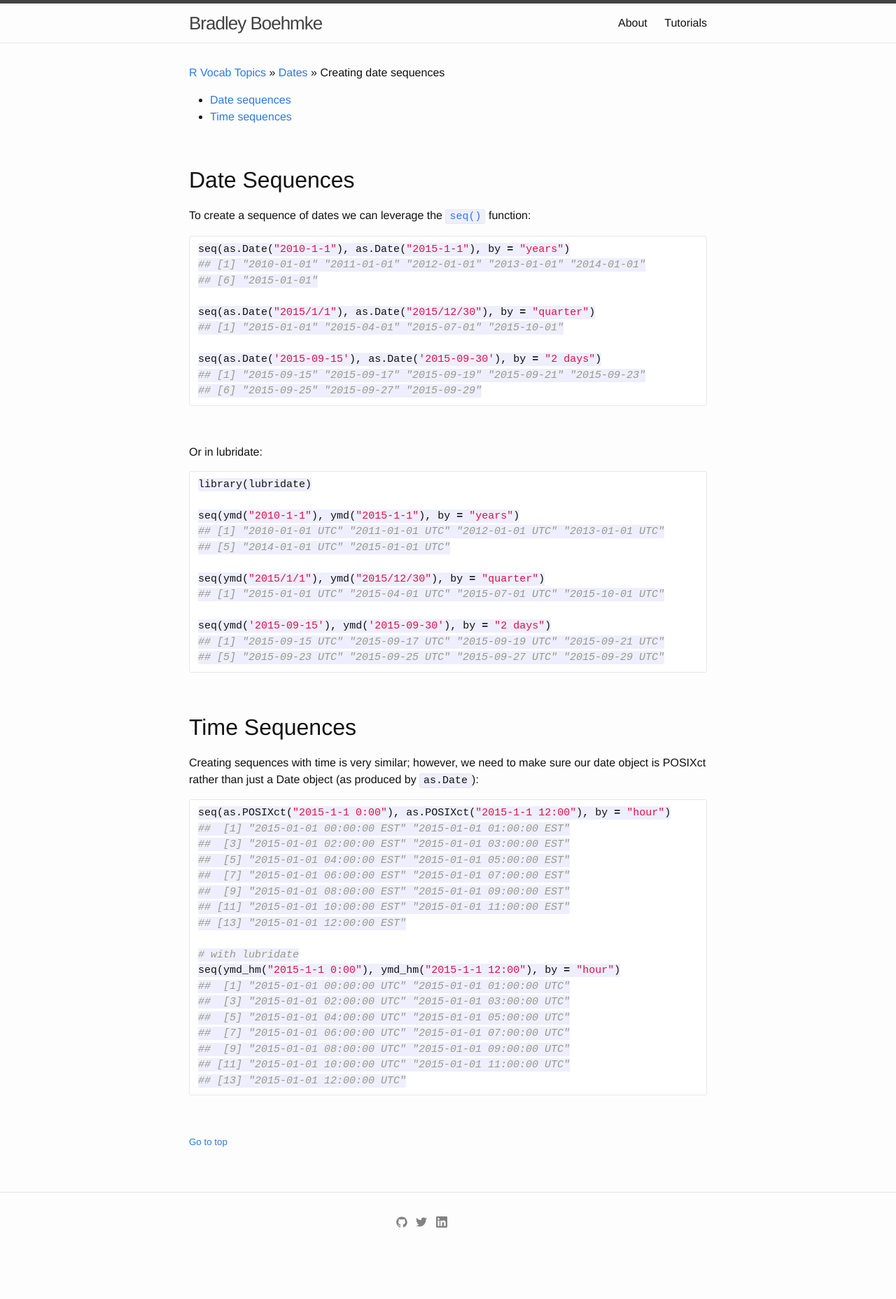
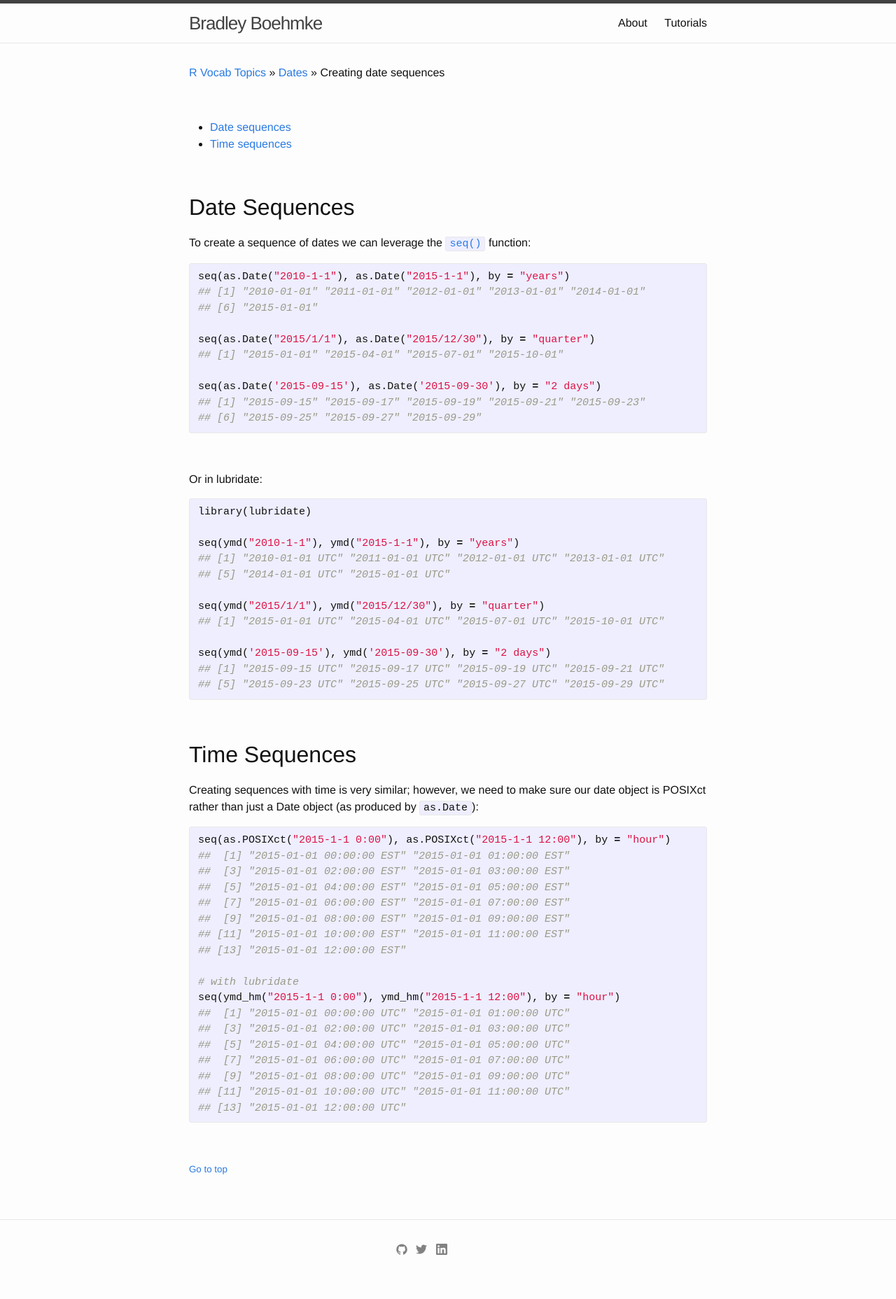
Before and after one commit to bradleyboehmke/bradleyboehmke, a Jekyll site: the page built from tutorials/date_sequences.md, in a window 1280 px wide. Shown: the whole page at 70% size. Built offline with Jekyll 4.4.1, drawn with Linux system fonts in a browser that asks for light colours; before the commit the page ends 1817 px from its top, so only the background shows below that.

Commit message:
Update date_sequences.md

````diff
--- a/tutorials/date_sequences.md
+++ b/tutorials/date_sequences.md
@@ -4,6 +4,8 @@ title: NULL
 ---
 
 [R Vocab Topics](index) &#187; [Dates](dates) &#187; Creating date sequences
+
+<br>
 
 * <a href="#date_seq">Date sequences</a>
 * <a href="#time_seq">Time sequences</a>
@@ -16,7 +18,7 @@ title: NULL
 
 To create a sequence of dates we can leverage the [`seq()`](generating_sequence_numbers) function:
 
-```r
+{% highlight r %}
 seq(as.Date("2010-1-1"), as.Date("2015-1-1"), by = "years")
 ## [1] "2010-01-01" "2011-01-01" "2012-01-01" "2013-01-01" "2014-01-01"
 ## [6] "2015-01-01"
@@ -27,13 +29,13 @@ seq(as.Date("2015/1/1"), as.Date("2015/12/30"), by = "quarter")
 seq(as.Date('2015-09-15'), as.Date('2015-09-30'), by = "2 days")
 ## [1] "2015-09-15" "2015-09-17" "2015-09-19" "2015-09-21" "2015-09-23"
 ## [6] "2015-09-25" "2015-09-27" "2015-09-29"
-```
+{% endhighlight %}
 
 <br>
 
 Or in lubridate:
 
-```r
+{% highlight r %}
 library(lubridate)
 
 seq(ymd("2010-1-1"), ymd("2015-1-1"), by = "years")
@@ -46,7 +48,7 @@ seq(ymd("2015/1/1"), ymd("2015/12/30"), by = "quarter")
 seq(ymd('2015-09-15'), ymd('2015-09-30'), by = "2 days")
 ## [1] "2015-09-15 UTC" "2015-09-17 UTC" "2015-09-19 UTC" "2015-09-21 UTC"
 ## [5] "2015-09-23 UTC" "2015-09-25 UTC" "2015-09-27 UTC" "2015-09-29 UTC"
-```
+{% endhighlight %}
 
 <br>
 
@@ -56,7 +58,7 @@ seq(ymd('2015-09-15'), ymd('2015-09-30'), by = "2 days")
 
 Creating sequences with time is very similar; however, we need to make sure our date object is POSIXct rather than just a Date object (as produced by `as.Date`):
 
-```r
+{% highlight r %}
 seq(as.POSIXct("2015-1-1 0:00"), as.POSIXct("2015-1-1 12:00"), by = "hour")
 ##  [1] "2015-01-01 00:00:00 EST" "2015-01-01 01:00:00 EST"
 ##  [3] "2015-01-01 02:00:00 EST" "2015-01-01 03:00:00 EST"
@@ -75,7 +77,7 @@ seq(ymd_hm("2015-1-1 0:00"), ymd_hm("2015-1-1 12:00"), by = "hour")
 ##  [9] "2015-01-01 08:00:00 UTC" "2015-01-01 09:00:00 UTC"
 ## [11] "2015-01-01 10:00:00 UTC" "2015-01-01 11:00:00 UTC"
 ## [13] "2015-01-01 12:00:00 UTC"
-```
+{% endhighlight %}
 
 
 <br>
````
